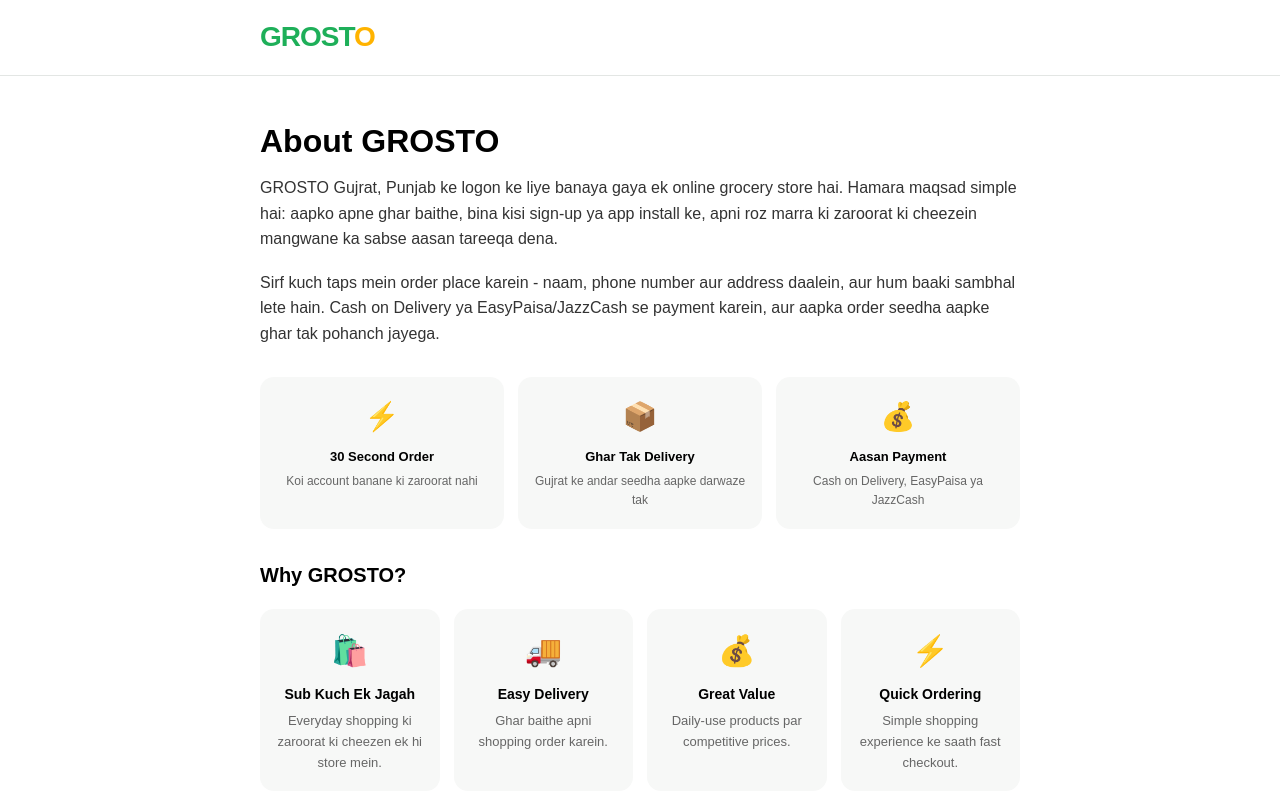
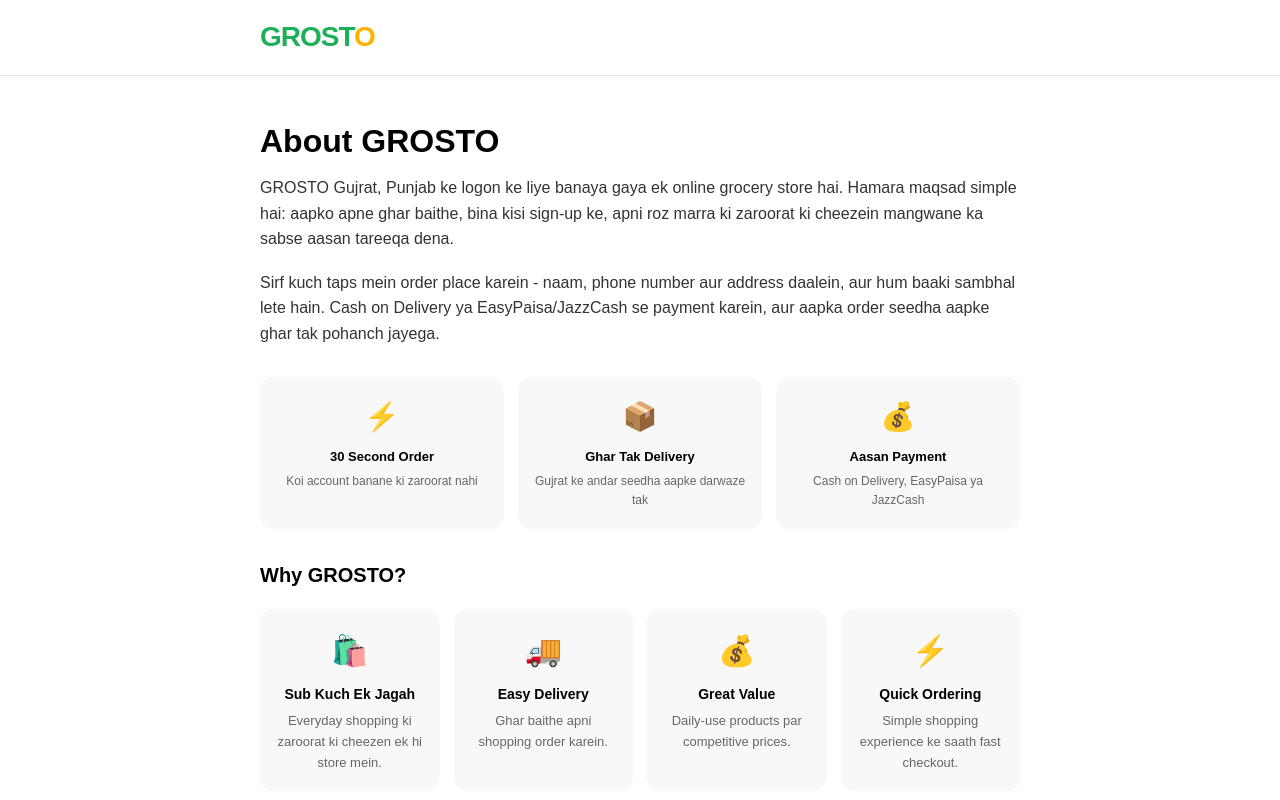
Before and after one commit to hassanbuttg998-star/grosto, a plain HTML site: page about.html in a window 1280 px wide. Shown: the top 800 px of the page. Drawn offline with nearby package versions, Linux system fonts and the light colour scheme; no server answers.

Commit message:
Update about.html

```diff
--- a/about.html
+++ b/about.html
@@ -225,8 +225,8 @@
 
     <p>
       GROSTO Gujrat, Punjab ke logon ke liye banaya gaya ek online grocery store hai.
-      Hamara maqsad simple hai: aapko apne ghar baithe, bina kisi sign-up ya app install
-      ke, apni roz marra ki zaroorat ki cheezein mangwane ka sabse aasan tareeqa dena.
+      Hamara maqsad simple hai: aapko apne ghar baithe, bina kisi sign-up ke,
+      apni roz marra ki zaroorat ki cheezein mangwane ka sabse aasan tareeqa dena.
     </p>
 
     <p>
```
